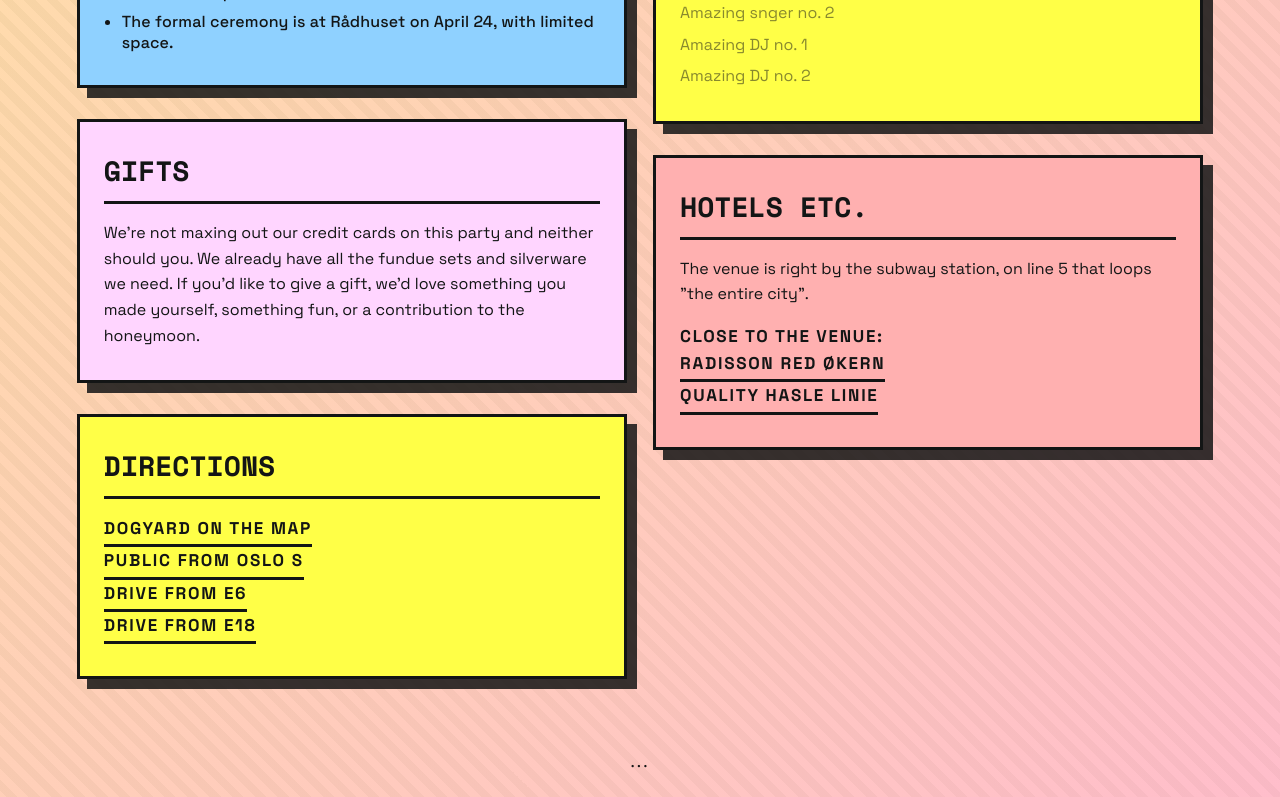
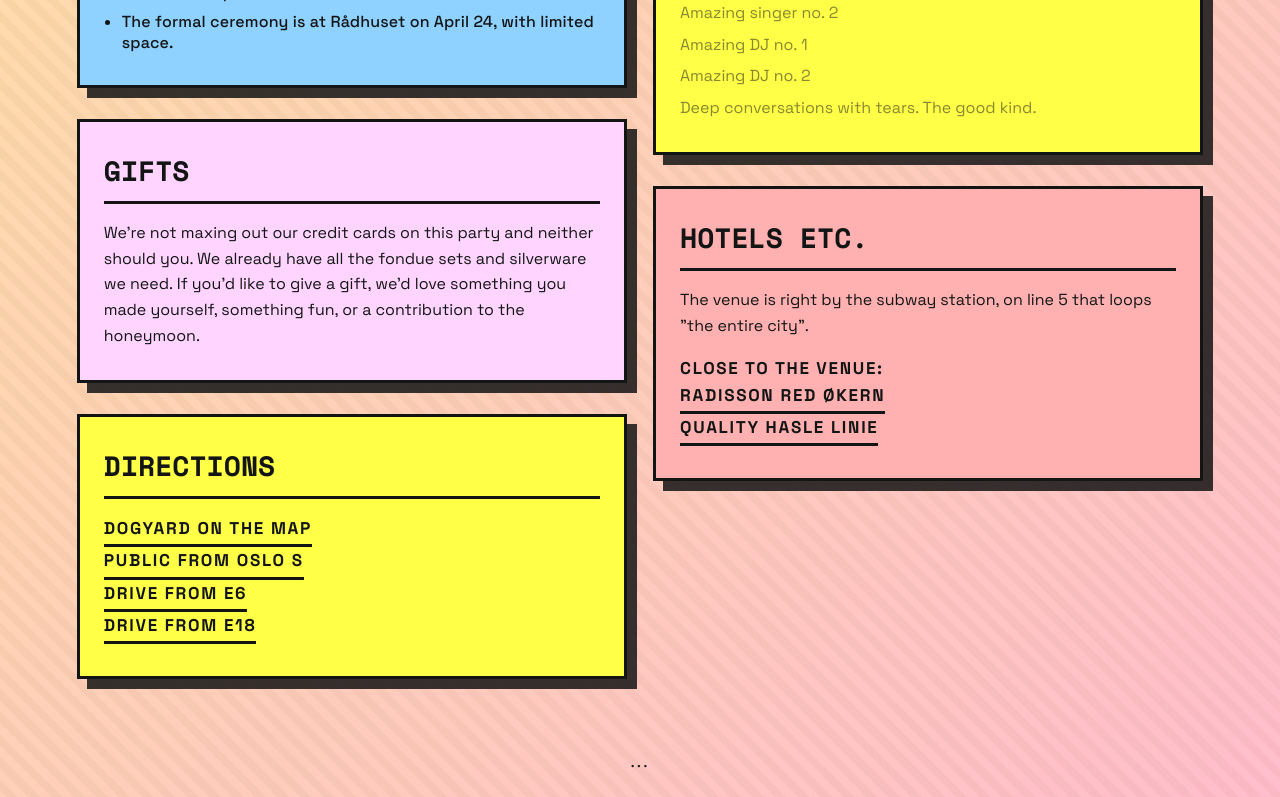
Before and after one commit to datagreier2/mariaogaron.no, a React (Vite) app: page / in a window 1280 px wide. Shown: the part 1246-2043 px from the top of the page. Built offline with nearby package versions, Linux system fonts and the light colour scheme.

Commit message:
Typos, tears

```diff
--- a/src/i18n.js
+++ b/src/i18n.js
@@ -19,7 +19,7 @@ const translations = {
       "The party is for adults. If any youths under 20 want to attend, it's possible to give them inverted alcohol wristbands. Let us know well in advance!\nInvitation to dinner for the closest family and friends will come as a separate invitation.\nThe formal ceremony is at Rådhuset on April 24, with limited space.",
     giftsTitle: "Gifts",
     giftsBody:
-      "We're not maxing out our credit cards on this party and neither should you. We already have all the fundue sets and silverware we need. If you'd like to give a gift, we'd love something you made yourself, something fun, or a contribution to the honeymoon.",
+      "We're not maxing out our credit cards on this party and neither should you. We already have all the fondue sets and silverware we need. If you'd like to give a gift, we'd love something you made yourself, something fun, or a contribution to the honeymoon.",
     directionsTitle: "Directions",
     directionsBody: "",
     directionsNote:
@@ -33,7 +33,7 @@ const translations = {
     dressBody: "Just wear something you feel great in!",
     practicalTitle: "Program (TBD)",
     practicalBody:
-      "Amazing singer no. 1\nSpeech\nAmazing band 🤘\nStand-up?\nYou? Robot-dancing? Sure....\nAmazing snger no. 2\nAmazing DJ no. 1\nAmazing DJ no. 2",
+      "Amazing singer no. 1\nSpeech\nAmazing band 🤘\nStand-up?\nYou? Robot-dancing? Sure....\nAmazing singer no. 2\nAmazing DJ no. 1\nAmazing DJ no. 2\nDeep conversations with tears. The good kind.",
     practicalNote: "",
     footerBody: "..."
   },
@@ -70,7 +70,7 @@ const translations = {
     dressBody: "Bare ha på deg noe du føler deg fin i!",
     practicalTitle: "Program (TBD)",
     practicalBody:
-      "Fantastisk sanger nr. 1\nTale\nFantastisk band 🤘\nStand-up?\nDu? Robotdans? Klart det....\nFantastisk sanger nr. 2\nFantastisk DJ nr. 1\nFantastisk DJ nr. 2",
+      "Fantastisk sanger nr. 1\nTale\nFantastisk band 🤘\nStand-up?\nDu? Robotdans? Klart det....\nFantastisk sanger nr. 2\nFantastisk DJ nr. 1\nFantastisk DJ nr. 2\nDype samtaler med tårer. Sånne bra tårer.",
     practicalNote: "",
     footerBody: "..."
   }
```
